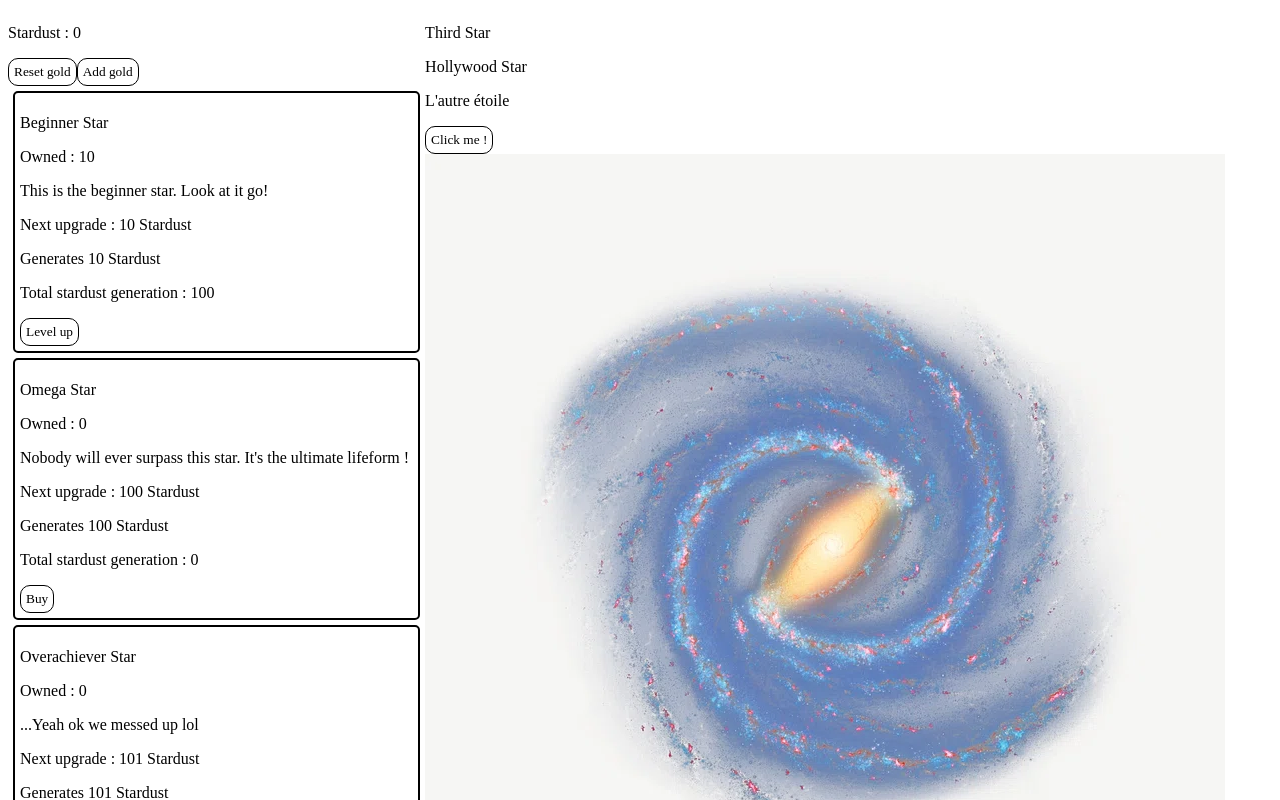
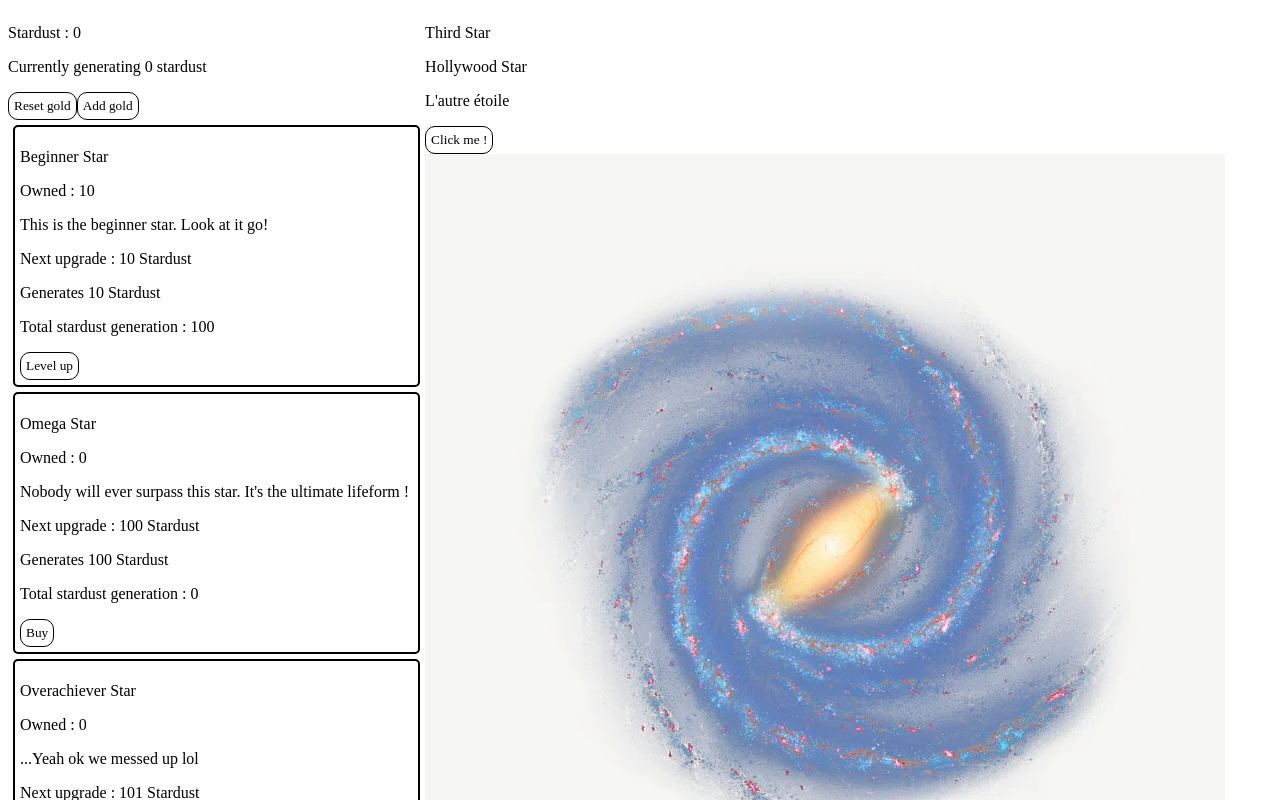
Before and after one commit to B-rimel/Starshine-Idle, a Vue app in the folder Starshine Idle/: page / in a window 1280 px wide. Shown: the top 800 px of the page. Built offline with nearby package versions, Linux system fonts and the light colour scheme; a web font is replaced by a local one.

Commit message:
Displaying current stardust generation

```diff
--- a/Starshine Idle/src/App.vue
+++ b/Starshine Idle/src/App.vue
@@ -34,10 +34,8 @@ onBeforeMount(() => {
   if (Date.now() > lastSave.value.getTime() + 5 * 60 * 1000) {
     console.log('Last save was a while ago')
     const now = new Date().getTime()
-    console.log(now)
 
     const timeDifference = now - lastSave.value.getDate()
-    console.log(timeDifference)
 
     currencyStore.stardustCount +=
       (currencyStore.stardustGeneration * timeDifference) / 1000
@@ -60,6 +58,9 @@ interval = setInterval(() => {
   <div id="wrapper">
     <div id="sidebar">
       <p>Stardust : {{ Math.floor(currencyStore.stardustCount) }}</p>
+      <p>
+        Currently generating {{ currencyStore.stardustGeneration }} stardust
+      </p>
       <button @click="currencyStore.resetStardust()">Reset gold</button>
       <button @click="currencyStore.addStardust()">Add gold</button>
       <StarSidebar />
```
